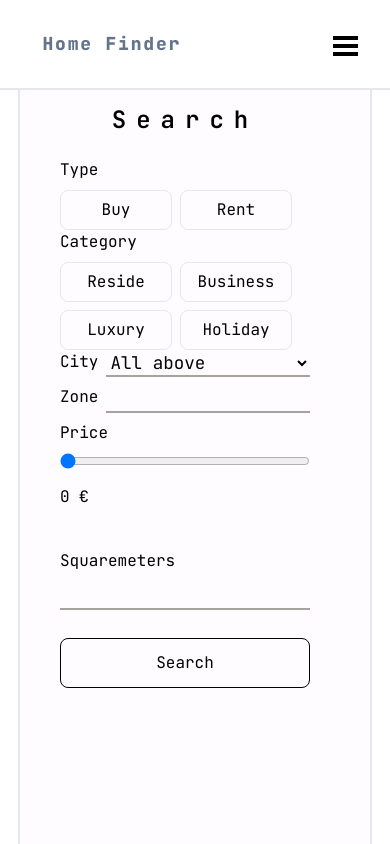
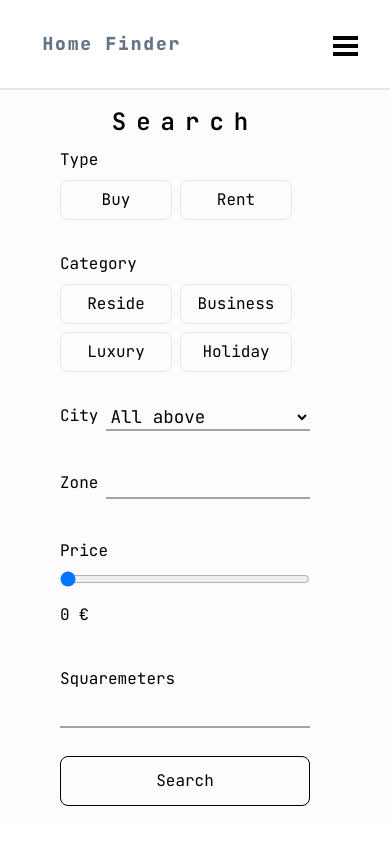
Before and after one commit to urbobb/real-estate-listings, a Next.js app: page /listings in a window 390 px wide. Shown: the top 844 px of the page. Built offline with nearby package versions, Linux system fonts and the light colour scheme.

Commit message:
went back to fixed

```diff
--- a/app/listings/page.tsx
+++ b/app/listings/page.tsx
@@ -4,6 +4,7 @@ import SearchListings from "../components/SearchListings";
 import SearchCheckbox from "../components/SearchCheckbox";
 import ListingsCard from "../components/ListingsCard";
 import { houses } from "@/app/shared/HousesList";
+import { DevBundlerService } from "next/dist/server/lib/dev-bundler-service";
 
 type TypeState = {
   buy: boolean;
@@ -83,27 +84,28 @@ export default function Listings() {
   function handlePriceChange(e: string) {
     setPriceState(parseInt(e));
   }
+  DevBundlerService;
 
   return (
-    <div className="relative min-h-screen w-screen pt-20">
-      <div className="flex md:flex-row flex-col md:w-screen min-h-screen ">
-        <div className="flex basis-1/4 border-2 min-h-screen mx-auto bg-[#FEFCFF]">
+    <div className="relative md:min-h-screen md:w-screen w-full mx-auto pt-20">
+      <div className="flex md:flex-row flex-col md:w-screen w-full md:min-h-screen mx-auto ">
+        <div className="flex md:basis-1/4 w-full md:min-h-screen mx-auto bg-[#FEFCFF]">
           {/* SEARCHBAR */}
           <div
-            className="md:fixed md:basis-1/4 md:left-0 md:top-0 md:bottom-0
-          mx-auto p-5 pr-10 md:pt-28">
-            <div className="flex md:justify-start justify-center mb-5 sm:mx-5">
+            className="md:fixed basis-1/4 w-full md:left-0 md:top-0 md:bottom-0 mx-auto p-5
+            pr-10 md:pt-28">
+            <div className="flex md:justify-start justify-center md:mb-5 mb-2 sm:mx-5 md:mt-0 mt-1">
               <h1 className="md:text-[1.3rem] text-[1.5rem] md:font-extrabold font-semibold tracking-[10px]">
                 Search
               </h1>
             </div>
 
-            <div className="min-w-max">
+            <div className="md:min-w-max w-full">
               <form
                 action=""
                 onSubmit={handleSubmit}
                 className="flex flex-col gap-5 mx-5 w-[250px]">
-                <div className="flex md:gap-10 flex-col mb-5">
+                <div className="flex md:gap-10 gap-8 flex-col mb-5">
                   {/* TYPE */}
                   <div className="flex flex-col items-start gap-2">
                     <p>Type</p>
@@ -201,7 +203,6 @@ export default function Listings() {
                 </button>
               </form>
             </div>
-            <div className="h-full"></div>
           </div>
         </div>
 
```
